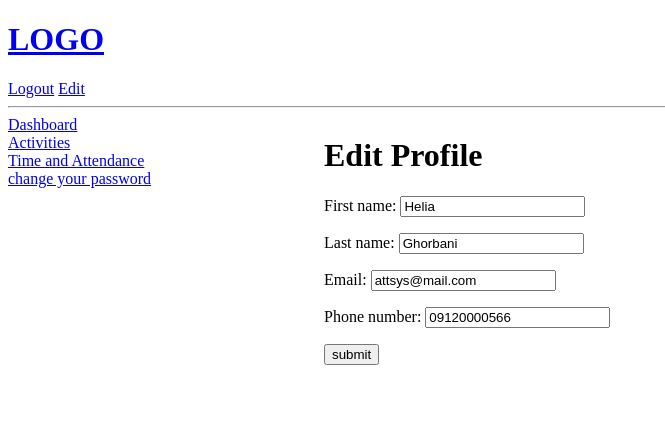
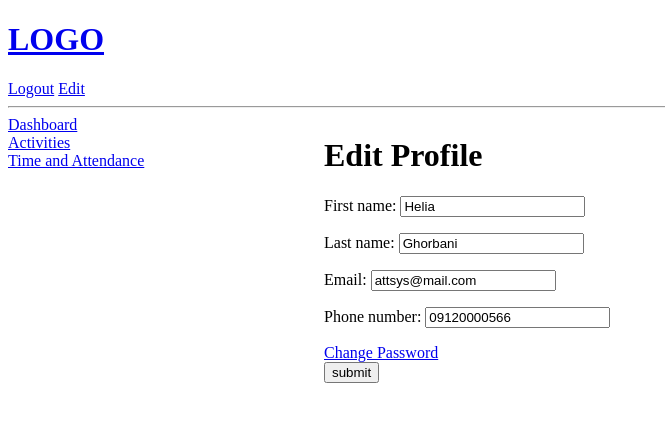
Before and after one commit to haxhex/AttendanceSystem, a Django app: page /edit-profile/2/ in a window 1280 px wide. Shown: the top 422 px of the page, without its empty margins (0-665 px from the left). Run offline with Django 4.2, Linux system fonts and the light colour scheme; a user stored in the database is signed in; data comes from the database, SQL or seed files in the repository; both versions use the stored data as it was after the commit.

Commit message:
add change password to edit

```diff
--- a/base/templates/base/edit_profile.html
+++ b/base/templates/base/edit_profile.html
@@ -6,6 +6,8 @@
     <form method="POST" action="">
         {% csrf_token %}
         {{form.as_p}}
+        <a href="{% url 'password-change' %}">Change Password</a>
+        <br>
         <input type="submit" value="submit">
     </form>
 </div>
--- a/templates/main.html
+++ b/templates/main.html
@@ -36,9 +36,6 @@
             <div>
                 <a href="{% url 'io' %}">Time and Attendance</a>
             </div>
-            <div>
-                <a href="{% url 'password-change' %}">change your password</a>
-            </div>
         </div>
         {% block content %}
         {% endblock %}
```
Also changed, not shown: db.sqlite3.
